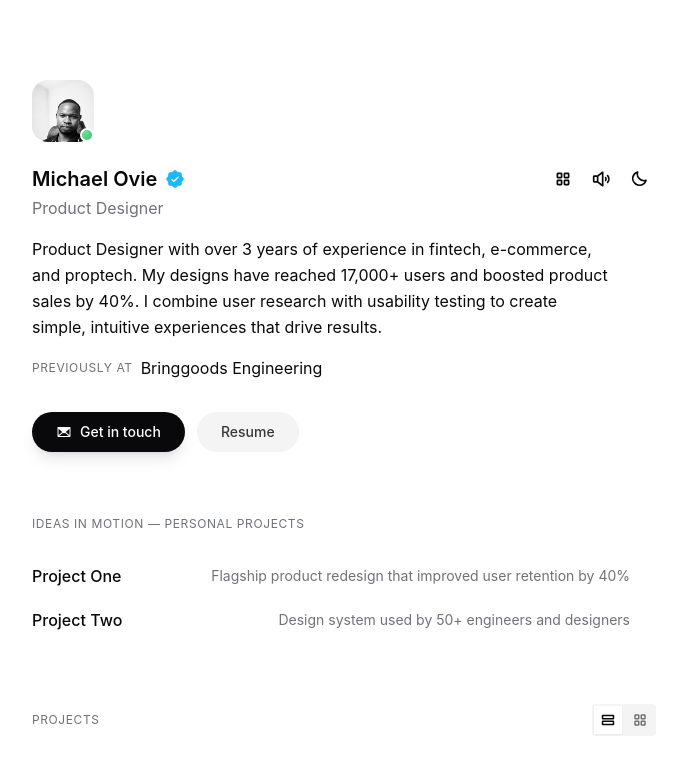
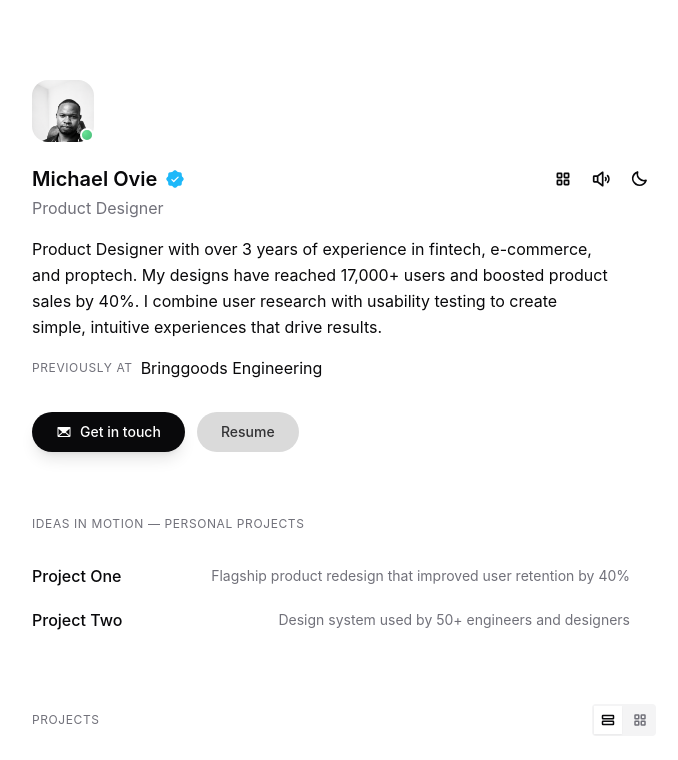
Before and after one commit to Kingovie/portfolio-tailwind, a Next.js app: page / in a window 1280 px wide. Shown: the top 760 px of the page, without its empty margins (296-974 px from the left). Built offline with nearby package versions, Linux system fonts and the light colour scheme.

Commit message:
Increase resume button fill to 15% foreground

```diff
--- a/app/page.tsx
+++ b/app/page.tsx
@@ -214,7 +214,7 @@ export default function Portfolio() {
           </a>
           <a
             href="#"
-            className="group h-10 bg-secondary text-foreground/80 px-6 rounded-full relative overflow-hidden cursor-pointer active:scale-[0.97] transition-all"
+            className="group h-10 bg-foreground/[0.15] text-foreground/80 px-6 rounded-full relative overflow-hidden cursor-pointer active:scale-[0.97] transition-all"
           >
             <div className="h-[80px] flex flex-col items-center transition-transform duration-100 ease-out group-hover:-translate-y-1/2">
               <div className="flex items-center justify-center h-10 shrink-0 text-sm font-medium">
```
